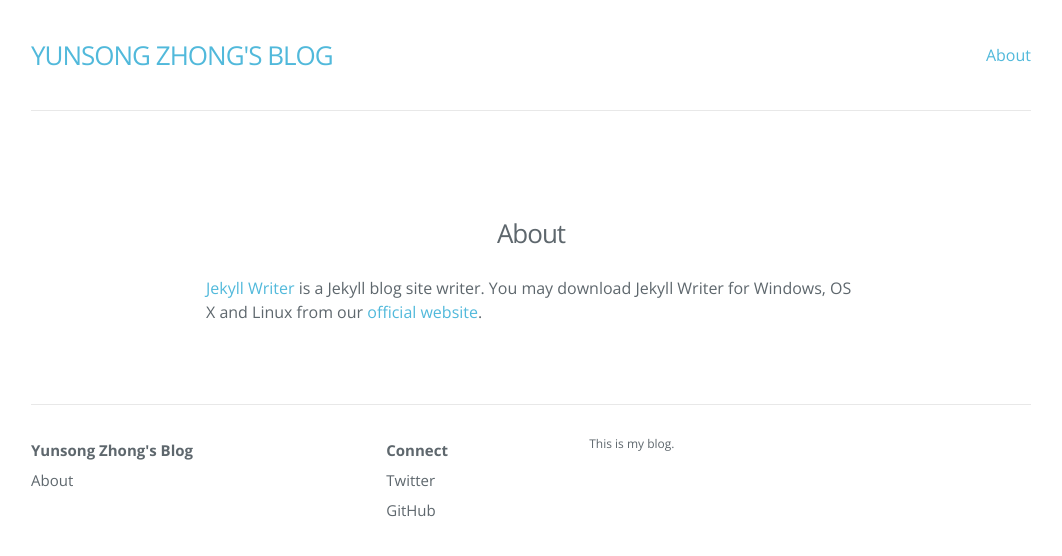
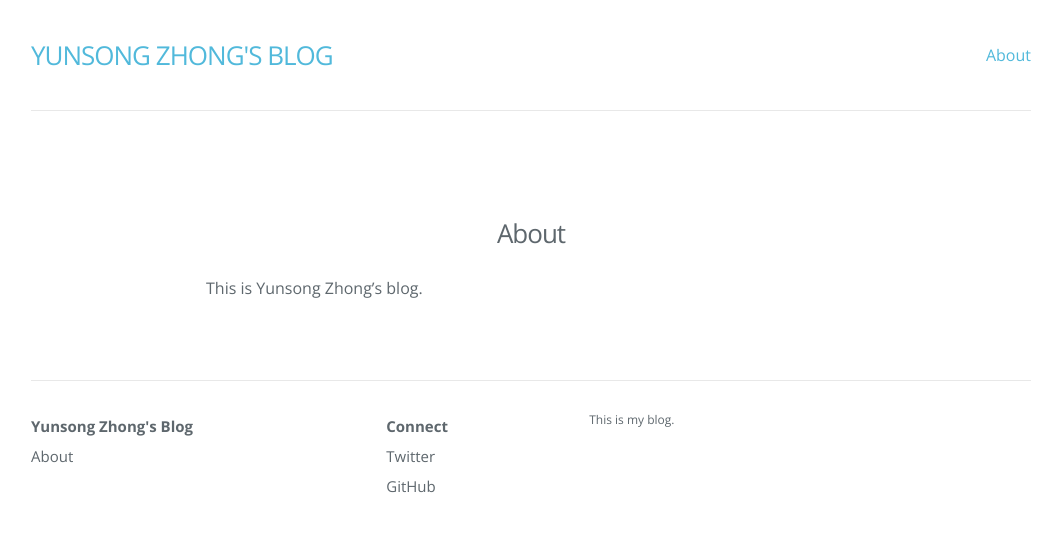
Before and after one commit to yszhong/yszhong.github.io, a Jekyll site: the page built from about.md, in a window 1280 px wide. Shown: the top 556 px of the page, without its empty margins (109-1171 px from the left). Built offline with Jekyll 4.4.1, drawn with Linux system fonts in a browser that asks for light colours; nearby versions of some CDN libraries.

Commit message:
Update about.md

```diff
--- a/about.md
+++ b/about.md
@@ -4,4 +4,4 @@ title: About
 permalink: /about/
 ---
 
-[Jekyll Writer](http://www.jekyllwriter.com) is a Jekyll blog site writer. You may download Jekyll Writer for Windows, OS X and Linux from our [official website](http://www.jekyllwriter.com).
+This is Yunsong Zhong's blog.
```
